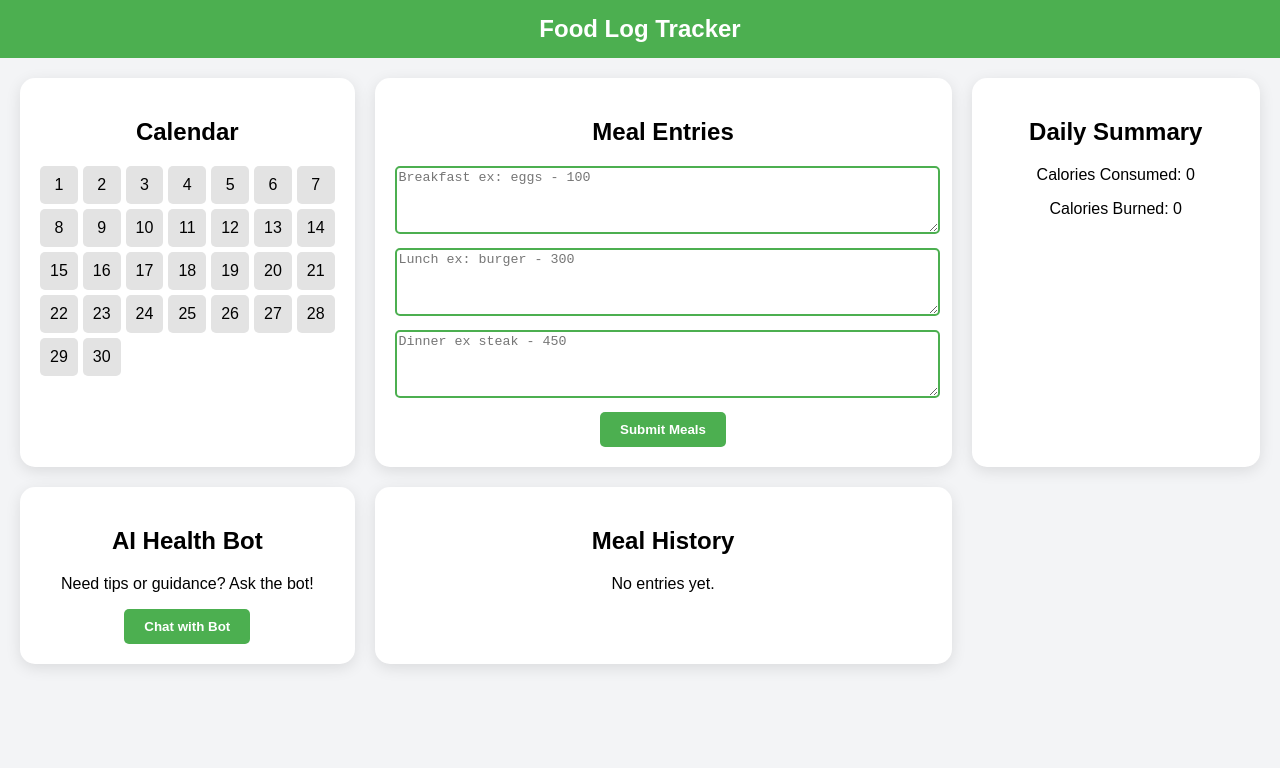
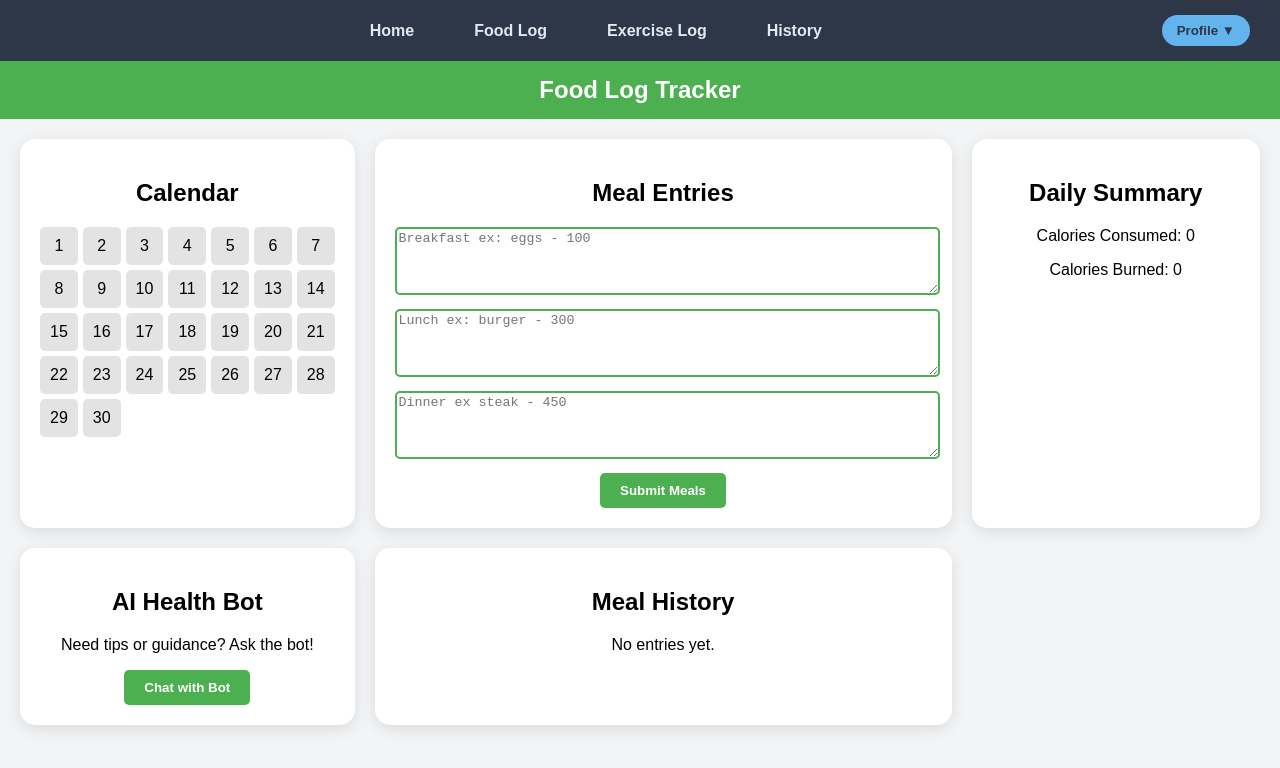
Before and after one commit to tristin2058/CMPS-INFX-490, a plain HTML site: page FoodLog.html in a window 1280 px wide. Drawn offline with Linux system fonts and the light colour scheme.

Commit message:
created taskbar

```diff
--- a/FoodLog.html
+++ b/FoodLog.html
@@ -6,8 +6,94 @@
     <title>Food Log</title>
     <link rel="stylesheet" href="FoodLog.css">
     <script src="https://kit.fontawesome.com/a076d05399.js" crossorigin="anonymous"></script>
+    <style>
+        body {
+            font-family: Arial, sans-serif;
+            margin: 0;
+            padding: 0;
+            box-sizing: border-box;
+            background-color: #f3f4f6;
+        }
+        .taskbar {
+            display: flex;
+            justify-content: space-between;
+            align-items: center;
+            background-color: #2D3748;
+            padding: 15px 30px;
+            color: #E2E8F0;
+            box-shadow: 0 4px 8px rgba(0, 0, 0, 0.2);
+        }
+        .nav-links {
+            display: flex;
+            flex: 1;
+            justify-content: center;
+            gap: 60px;
+        }
+        .nav-links a {
+            color: #E2E8F0;
+            text-decoration: none;
+            font-weight: bold;
+            transition: color 0.3s ease;
+        }
+        .nav-links a:hover {
+            color: #63B3ED;
+        }
+        .profile-dropdown {
+            position: relative;
+        }
+        .profile-button {
+            background-color: #63B3ED;
+            color: #2D3748;
+            border: none;
+            padding: 8px 15px;
+            border-radius: 20px;
+            cursor: pointer;
+            font-weight: bold;
+        }
+        .dropdown-menu {
+            display: none;
+            position: absolute;
+            right: 0;
+            background-color: #1A202C;
+            box-shadow: 0 2px 5px rgba(0, 0, 0, 0.3);
+            border-radius: 8px;
+            padding: 10px 0;
+            z-index: 1;
+        }
+        .dropdown-menu a {
+            display: block;
+            padding: 10px 20px;
+            color: #E2E8F0;
+            text-decoration: none;
+            transition: background-color 0.3s ease;
+        }
+        .dropdown-menu a:hover {
+            background-color: #2D3748;
+        }
+        .profile-button:hover + .dropdown-menu,
+        .dropdown-menu:hover {
+            display: block;
+        }
+    </style>
 </head>
 <body>
+    <div class="taskbar">
+        <div class="nav-links">
+            <a href="#">Home</a>
+            <a href="#">Food Log</a>
+            <a href="#">Exercise Log</a>
+            <a href="#">History</a>
+        </div>
+        <div class="profile-dropdown">
+            <button class="profile-button">Profile ▼</button>
+            <div class="dropdown-menu">
+                <a href="#">View Profile</a>
+                <a href="#">Settings</a>
+                <a href="#">Logout</a>
+            </div>
+        </div>
+    </div>
+
     <header>Food Log Tracker</header>
 
     <div class="container">
@@ -23,7 +109,7 @@
             <textarea placeholder="Breakfast ex: eggs - 100"></textarea>
             <textarea placeholder="Lunch ex: burger - 300"></textarea>
             <textarea placeholder="Dinner ex steak - 450"></textarea>
-            <button id="submit-meals-button">Submit Meals</button> <!-- Added ID for JavaScript -->
+            <button id="submit-meals-button">Submit Meals</button>
         </div>
 
         <!-- Daily Summary Section -->
@@ -47,6 +133,6 @@
         </div>
     </div>
 
-    <script src="FoodLog.js"></script> <!-- This connects to your FoodLog.js file -->
+    <script src="FoodLog.js"></script>
 </body>
 </html>
```
